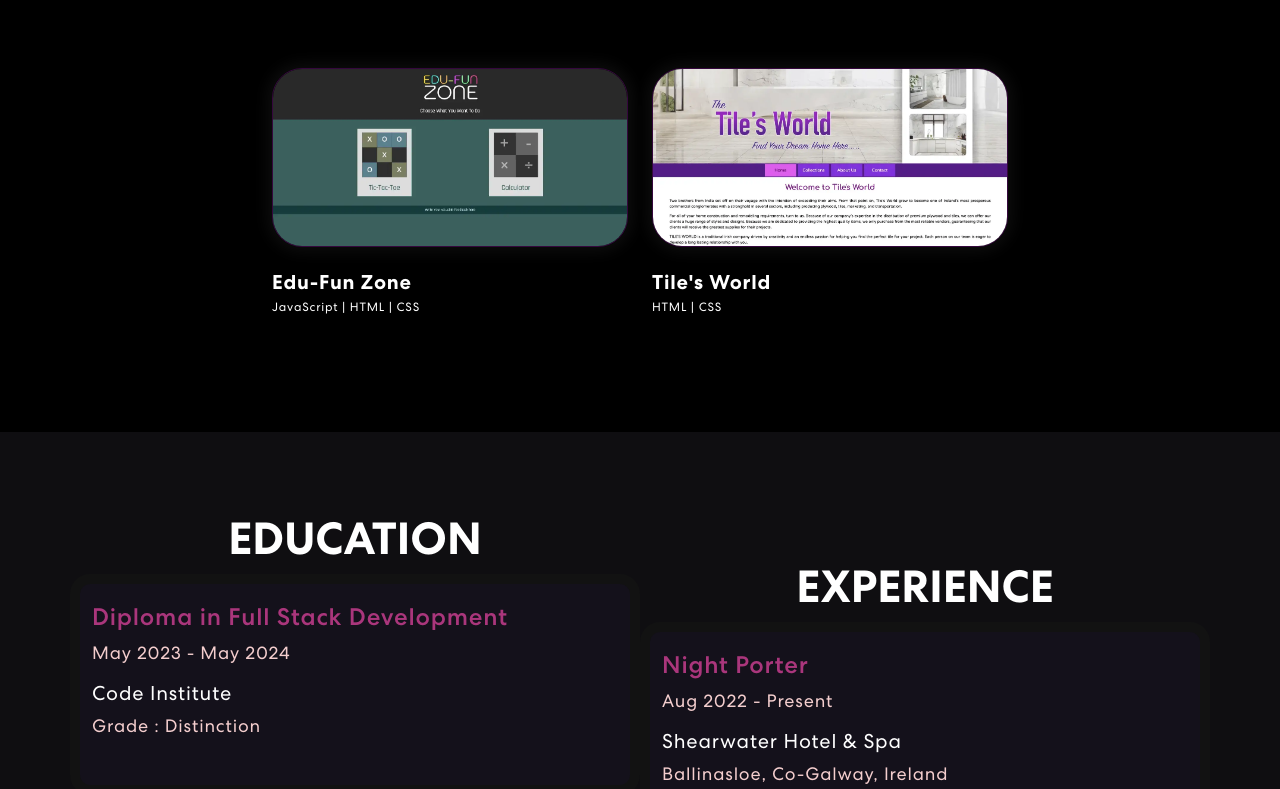
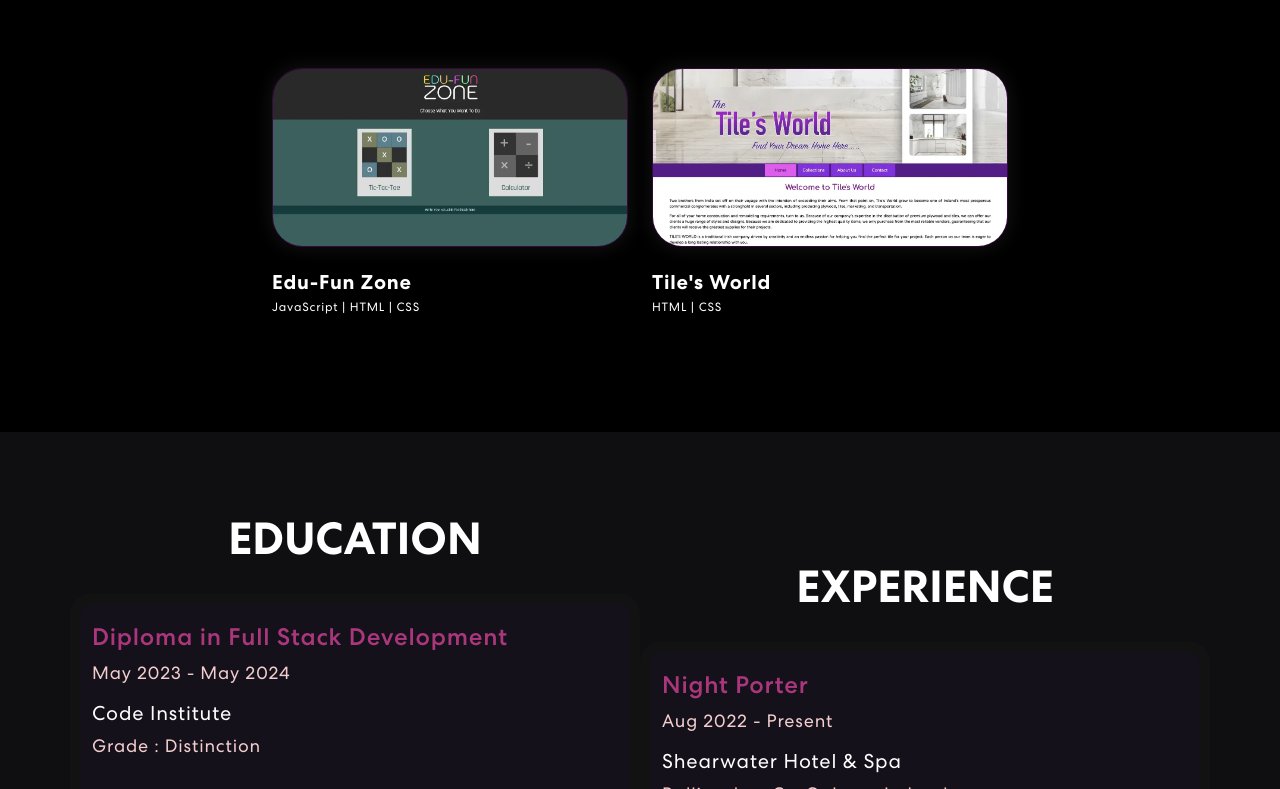
Before and after one commit to EbyChacko/portfolio_frontend, a React (Create React App) app: page / in a window 1280 px wide. Shown: the part 2011-2800 px from the top of the page. Built offline with nearby package versions, Linux system fonts and the light colour scheme.

Commit message:
add padding to education H2

```diff
--- a/src/App.css
+++ b/src/App.css
@@ -257,7 +257,7 @@ nav.navbar .navbar-toggler[aria-expanded="true"] .navbar-toggler-icon {
 	border-color: transparent;
 }
 
-#basic-navbar-nav nav.link {
+#basic-navbar-nav a {
   padding-bottom: 5px;
 }
 
@@ -539,6 +539,7 @@ nav.navbar .navbar-toggler[aria-expanded="true"] .navbar-toggler-icon {
 	font-size: 45px;
 	font-weight: 700;
   text-align: center;
+  padding-bottom: 20px;
 }
 .Education-card p {
   color: #f4cece;
```
